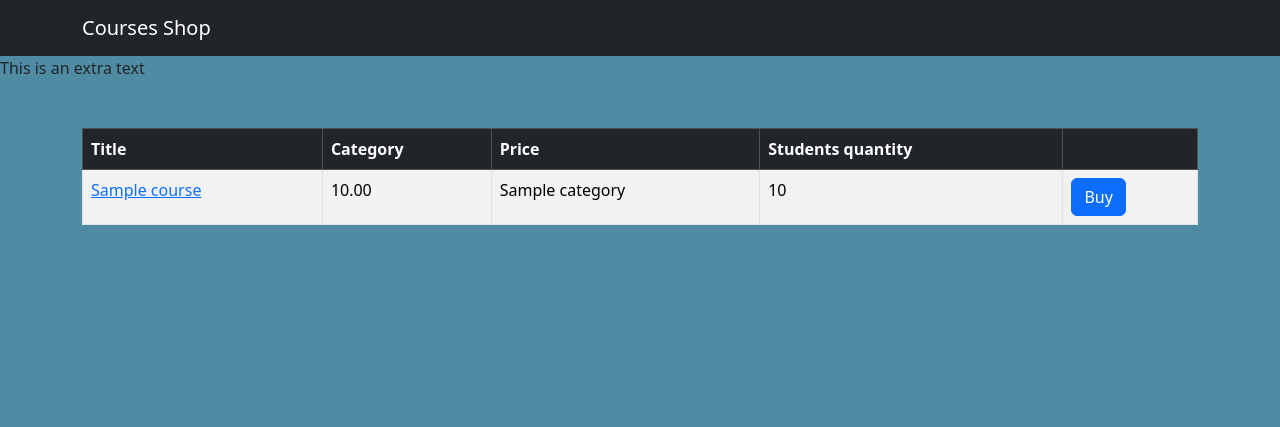
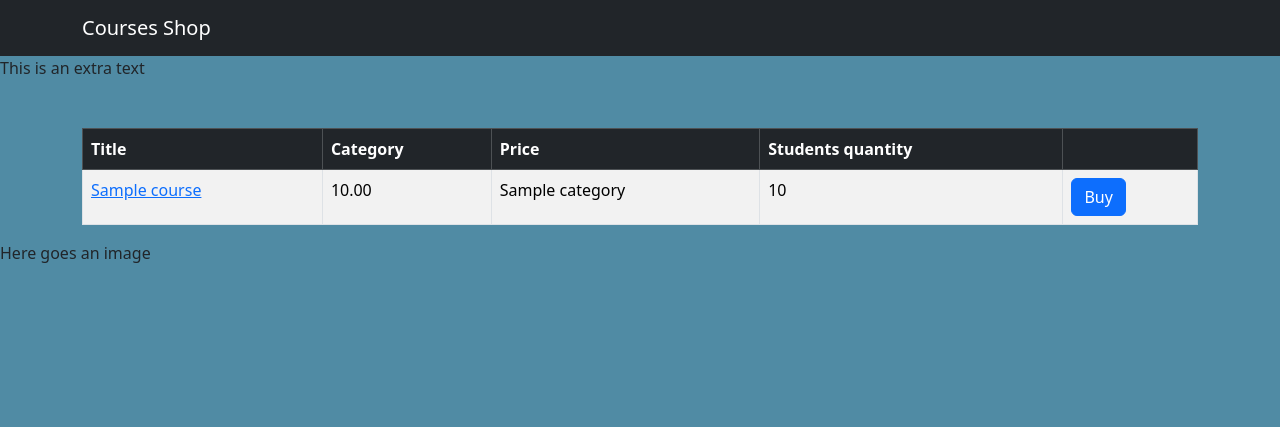
Before and after one commit to ShvetsViktor/django-courses, a Django app: page /shop/ in a window 1280 px wide. Shown: the top 427 px of the page. Run offline with Django 4.2, Linux system fonts and the light colour scheme; tables that the repository leaves empty hold one stand-in row (values such as "Sample post").

```diff
--- a/templates/base.html
+++ b/templates/base.html
@@ -26,5 +26,6 @@
         {% block content %}
         {% endblock %}
     </main>
+    Here goes an image
 </body>
 </html>
```
